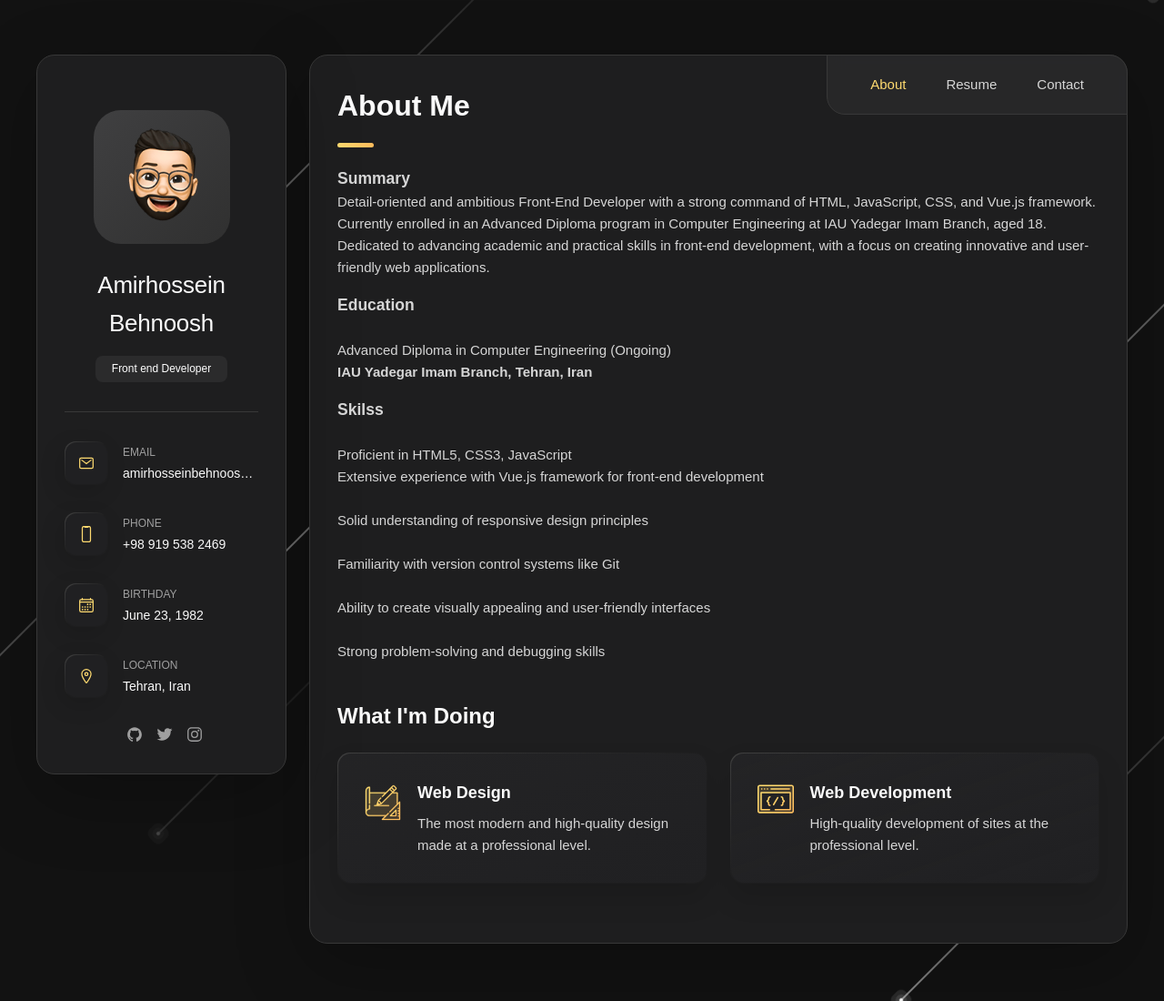
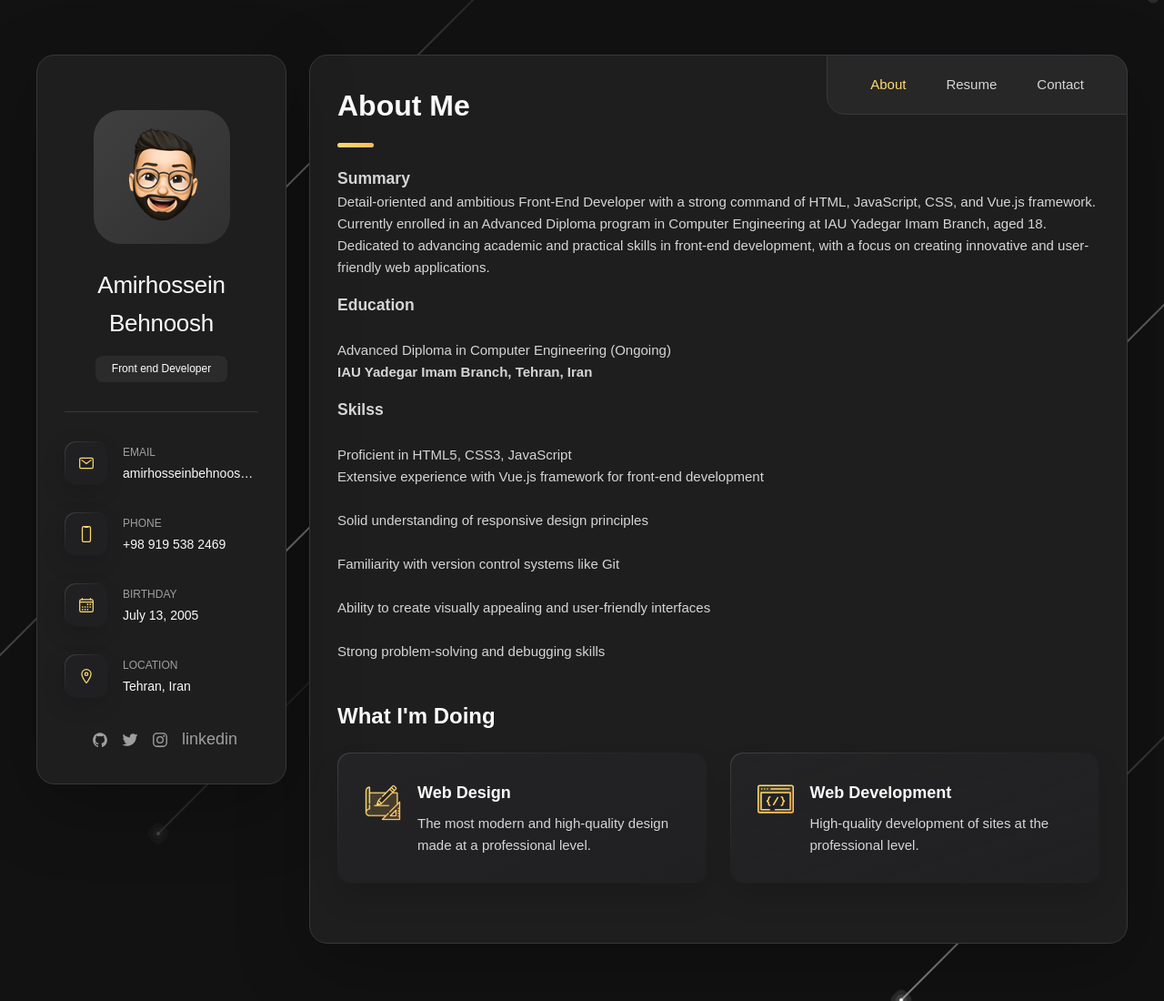
Before and after one commit to amirhossein-beh/CV, a plain HTML site: page index.html in a window 1280 px wide. Shown: the top 1100 px of the page at 91% size. Drawn offline with nearby package versions, Linux system fonts and the light colour scheme.

Commit message:
Update index.html

```diff
--- a/index.html
+++ b/index.html
@@ -5,7 +5,7 @@
   <meta charset="UTF-8">
   <meta http-equiv="X-UA-Compatible" content="IE=edge">
   <meta name="viewport" content="width=device-width, initial-scale=1.0">
-  <title>از اینحا نری ها</title>
+  <title>amirhossein-CV</title>
 
   <!--
     - favicon
@@ -119,7 +119,7 @@
             <div class="contact-info">
               <p class="contact-title">Birthday</p>
 
-              <time datetime="1982-06-23">June 23, 1982</time>
+              <time datetime="1982-06-23">July 13, 2005</time>
             </div>
 
           </li>
@@ -161,7 +161,11 @@
               <ion-icon name="logo-instagram"></ion-icon>
             </a>
           </li>
-
+          <li class="social-item">
+            <a href="https://www.linkedin.com/in/amir-hossein-behnoosh-04575b202/" class="social-link">
+              linkedin
+            </a>
+          </li>
         </ul>
 
       </div>
```
